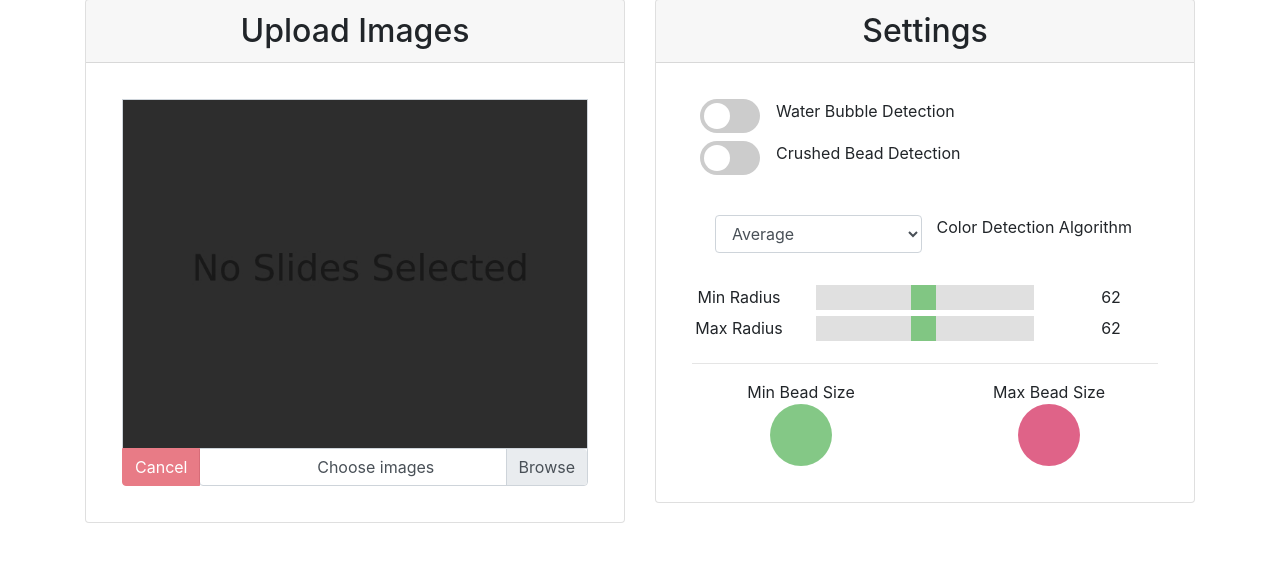
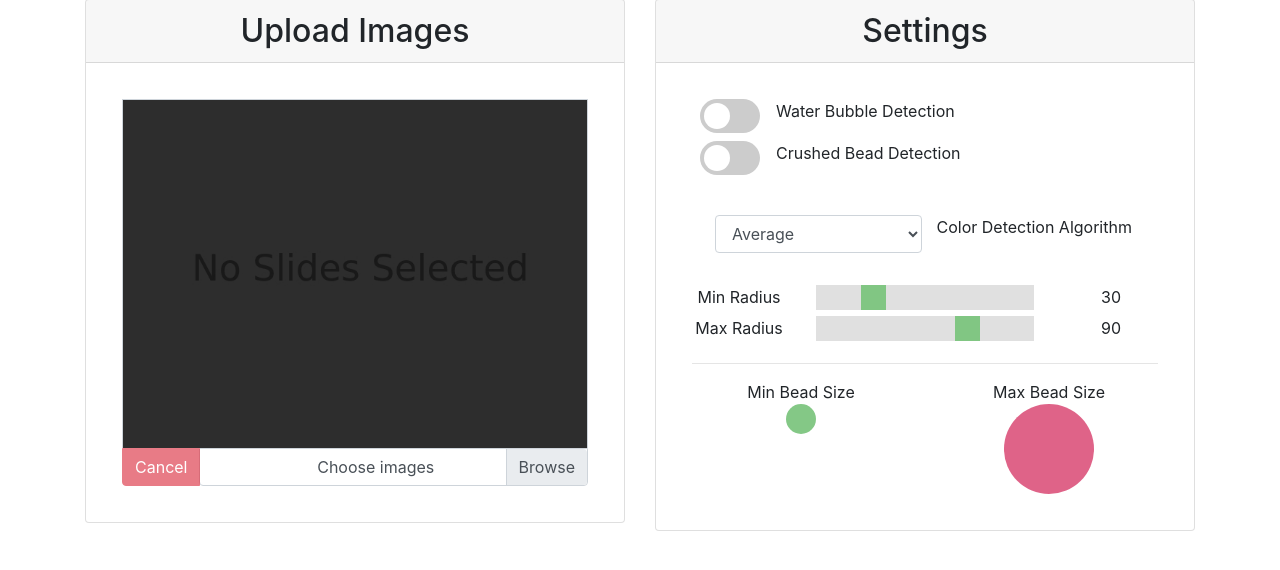
Before and after one commit to Patrick7321/MBv2, a Flask app: page / in a window 1280 px wide. Shown: the part 57-627 px from the top of the page. Run offline with Flask 2, Linux system fonts and the light colour scheme; parts of the project's set-up code (start-up, migrations or seed data) failed here and were passed over; some libraries are stand-ins or nearby versions.

Commit message:
Change default circle sizes on homepage and remove <<<<HEAD from merge

```diff
--- a/Server/resources/js/index.js
+++ b/Server/resources/js/index.js
@@ -66,6 +66,9 @@ $(document).ready(function() {
     // or min > max slider.
     let minSizeSliderValue = minSizeSlider.value;
     let maxSizeSliderValue = maxSizeSlider.value;
+
+    minBeadCircle.height(30).width(30);
+    maxBeadCircle.height(90).width(90);
 
     minSizeSlider.oninput = function() {
         if (Number(this.value) < Number(maxSizeSliderValue)) {
--- a/Server/templates/index.html
+++ b/Server/templates/index.html
@@ -123,7 +123,7 @@ SOFTWARE. -->
                                     </div>
                                     <div class='col-6'>
                                         <div class="slidecontainer">
-                                            <input type="range" min="1" max="125" value="62" class="slidebar" id="min-size-slider">
+                                            <input type="range" min="1" max="125" value="30" class="slidebar" id="min-size-slider">
                                         </div>
                                     </div>
                                     <div class='col-3'>
@@ -137,7 +137,7 @@ SOFTWARE. -->
                                 </div>
                                 <div class='col-6'>
                                     <div class="slidecontainer">
-                                        <input type="range" min="1" max="125" value="62" class="slidebar" id="max-size-slider">
+                                        <input type="range" min="1" max="125" value="90" class="slidebar" id="max-size-slider">
                                     </div>
                                 </div>
                                 <div class='col-3'>
--- a/lib/counting.py
+++ b/lib/counting.py
@@ -77,7 +77,6 @@ class Counting:
         img = self.grayScaleMap
         cimg = cv2.cvtColor(img,cv2.COLOR_GRAY2BGR)
         blur = cv2.GaussianBlur(img,(7,7),0)
-<<<<<<< HEAD
         circles = cv2.HoughCircles(blur,cv2.HOUGH_GRADIENT,
                                     dp=houghConfig["dp"],
                                     minDist=houghConfig["minDist"],
```
